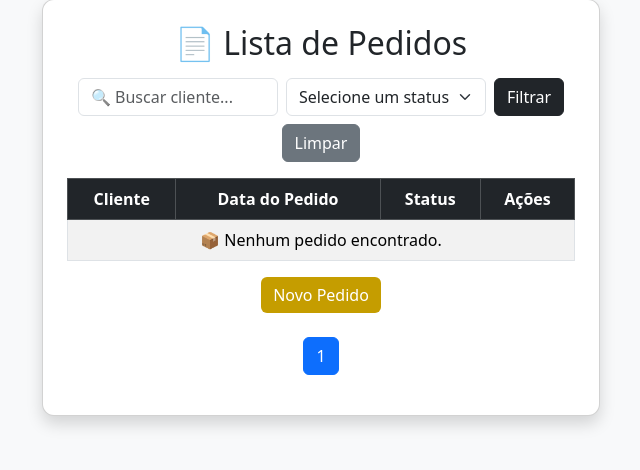
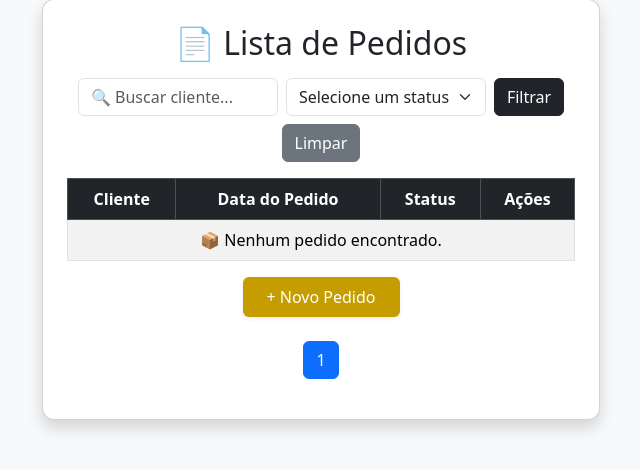
Before and after one commit to Dudacabo/projetoAppCasaJacque, a Django app: page /pedido/listar/ in a window 1280 px wide. Shown: the part 81-551 px from the top of the page, without its empty margins (319-959 px from the left). Run offline with Django 5.2, Linux system fonts and the light colour scheme; the visitor is signed in with stand-in values (Sample User, id 1); data that the repository does not hold is empty.

Commit message:
Ajuste nos botoes de cadastro de produto e pedido

```diff
--- a/pedidos/templates/pedidos/listar_pedido.html
+++ b/pedidos/templates/pedidos/listar_pedido.html
@@ -73,8 +73,8 @@
     </table>
 
     <div style="text-align: center;">
-        <a href="{% url 'pedidos:cadastrar_pedido' %}" class="btn btn-gold">
-            Novo Pedido
+        <a href="{% url 'pedidos:cadastrar_pedido' %}" class="btn btn-gold px-4 py-2 shadow-sm">
+            + Novo Pedido
         </a>
     </div>
 
--- a/pedidos/templates/produtos/listar_produto.html
+++ b/pedidos/templates/produtos/listar_produto.html
@@ -46,8 +46,8 @@
         </tbody>
     </table>
     <div style="text-align: center;">
-        <a href="{% url 'pedidos:cadastrar_produto' %}" class="btn btn-gold">
-        Novo Produto
+        <a href="{% url 'pedidos:cadastrar_produto' %}" class="btn btn-gold px-4 py-2 shadow-sm">
+            + Novo Produto
         </a>
     </div>
 
```
